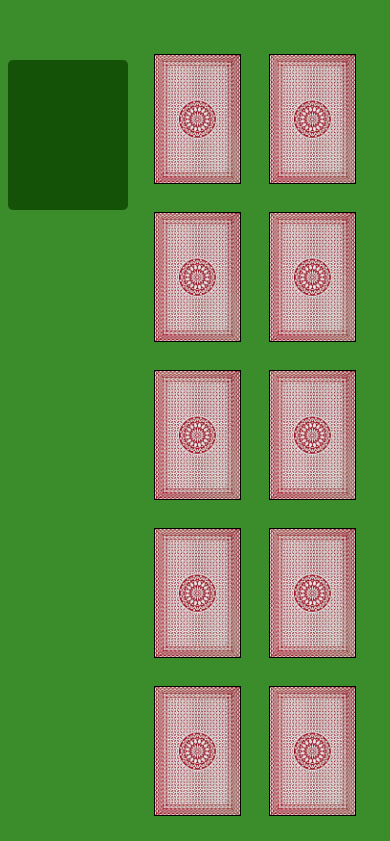
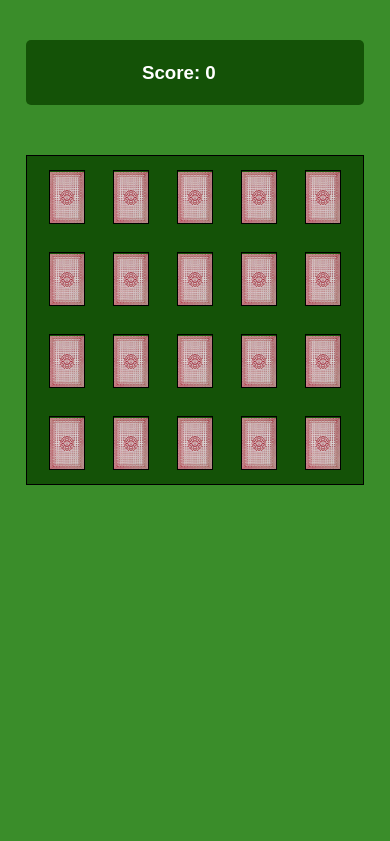
Before and after one commit to mtv1243/memory-game, a plain HTML site: page index.html in a window 390 px wide. Shown: the top 841 px of the page. Drawn offline with Linux system fonts and the light colour scheme.

Commit message:
mobile friendly styles, add score

```diff
--- a/app.js
+++ b/app.js
@@ -30,6 +30,7 @@ user clicks
 let cardHolder = document.getElementById('card-holder');
 let messageEl = document.querySelector('.message');
 let buttonEl = document.querySelector('.play-again');
+let scoreEl = document.querySelector('.score');
 
 let choices = [];
 //count down the number of matches left to make
@@ -37,6 +38,7 @@ let choices = [];
 let numbers = [1,1,2,2,3,3,4,4,5,5,6,6,7,7,8,8,9,9,10,10];
 let randNumbers;
 let counter = numbers.length/2;
+let score = 0;
 
 // shuffle the cards to begin
 playAgain();
@@ -68,6 +70,9 @@ function checkMatch(array) {
     console.log('pair!');
     messageEl.classList.remove('match-try');
     messageEl.classList.add('match-success');
+    score++;
+    console.log(score);
+    scoreEl.innerHTML = score;
     choices.forEach((index)=>{
       index.classList.add('matched');
     })
@@ -120,5 +125,7 @@ function playAgain() {
   })
   buttonEl.classList.add('hidden');
   messageEl.innerHTML = '';
+  score = 0;
+  scoreEl.innerHTML = 0;
   counter = numbers.length/2;
 }
--- a/index.css
+++ b/index.css
@@ -14,6 +14,9 @@ body {
   justify-content: center;
   width: 90%;
   max-width: 915px;
+  border: 1px solid;
+  margin: 20px;
+  background-color: #145207;
 }
 
 .card {
@@ -39,10 +42,11 @@ body {
   border: 1px solid #000;
   color: #000;
   margin: 14px;
+  cursor: pointer;
 }
 
 .outline:hover {
-  box-shadow: 0px 0px 10px rgba(0,0,0,.4);
+  box-shadow: 0px 0px 10px rgba(255,255,255,.4);
 }
 
 .message-wrapper {
@@ -50,11 +54,8 @@ body {
   flex-direction: column;
   justify-content: center;
   align-items: center;;
-  /* position: fixed; */
-  /* top: 30px; */
-  /* left: 30px; */
   width: 130px;
-  height: 130px;
+  height: 170px;
   background-color: #145207;
   border-radius: 5px;
   padding: 10px;
@@ -66,6 +67,10 @@ body {
   display: block;
   height: 170px;
   margin: 0;
+}
+
+.score-wrapper {
+  color: #fff;
 }
 
 .play-again {
@@ -116,3 +121,50 @@ h4.hidden {
   background-size: contain;
   background-repeat: no-repeat;
 }
+
+@media only screen and (max-width: 425px) {
+  body {
+    flex-direction: column;
+    align-items: center;
+  }
+
+  .message-wrapper {
+    flex-direction: row;
+    justify-content: space-around;
+    width: 85%;
+    height: 45px;
+    margin-top: 0;
+    margin-bottom: 30px;
+  }
+
+  .message {
+    height: 45px;
+    width: 45px;
+  }
+
+  .outline {
+    height: 52px;
+    width: 34px;
+  }
+
+  .card {
+    font-weight: 800;
+    font-size: 1.5rem;
+    letter-spacing: -1px;
+  }
+}
+
+/* @media only screen and (max-width: 425px) {
+  .outline {
+    height: 50px;
+    width: 33px;
+  }
+
+  .card {
+    font-size: 3rem;
+  }
+
+  .message-wrapper {
+    width: 72px;
+  }
+} */
--- a/index.html
+++ b/index.html
@@ -11,6 +11,7 @@
 
   <aside class="message-wrapper">
     <h3 class="message"></h3>
+    <h3 class="score-wrapper">Score: <span class="score">0</span></h3>
     <h4 class="play-again hidden">RESET</h4>
   </aside>
   <div id="card-holder">
```
